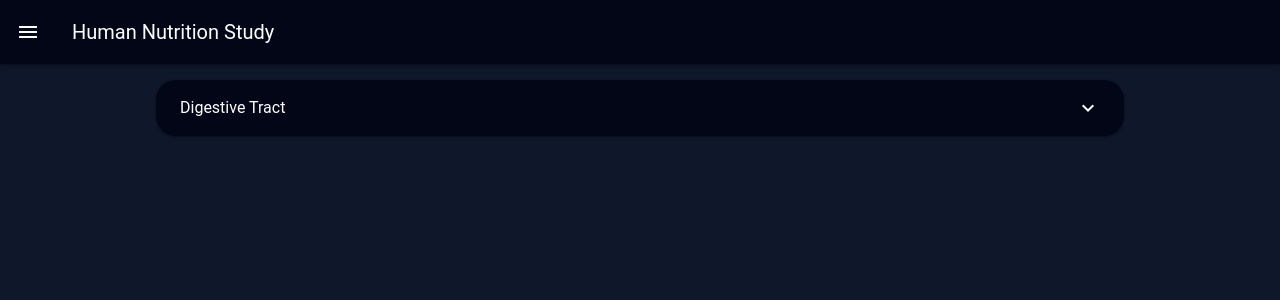
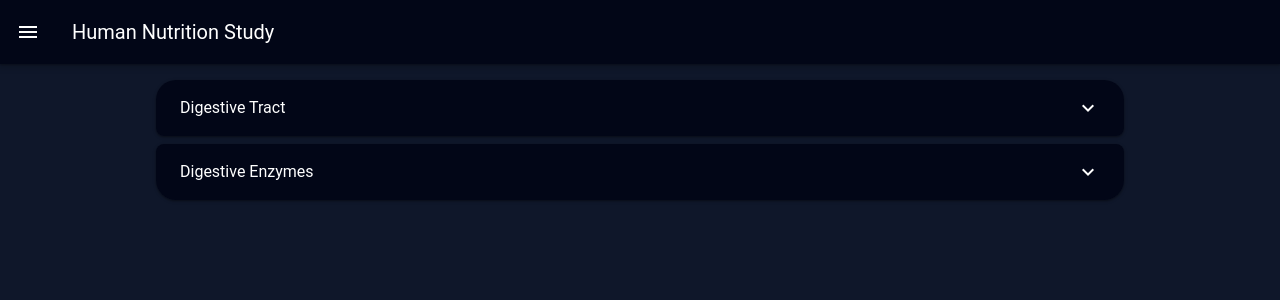
Before and after one commit to ndambra/human-nutrition-study, a Nuxt app: page /digestion in a window 1280 px wide. Shown: the top 300 px of the page. Built offline with nearby package versions, Linux system fonts and the light colour scheme.

Commit message:
add digestive enzymes table

```diff
--- /dev/null
+++ b/app/components/digestion/digestive-enzymes-table.vue
@@ -0,0 +1,37 @@
+<script lang="ts" setup>
+const digestiveEnzymes = [
+  {
+    location: "Mouth",
+    enzymes: "Salivary amylase; Lingual lipase",
+  },
+];
+</script>
+
+<template>
+  <v-container>
+    <v-table
+      striped="even"
+      class="mb-8"
+    >
+      <thead>
+        <tr>
+          <th class="text-left">Location</th>
+          <th class="text-left">Enzyme/Coenzyme</th>
+        </tr>
+      </thead>
+      <tbody>
+        <tr
+          v-for="enzyme in digestiveEnzymes"
+          :key="enzyme.location"
+        >
+          <td>{{ enzyme.location }}</td>
+          <td>{{ enzyme.enzymes }}</td>
+        </tr>
+      </tbody>
+    </v-table>
+  </v-container>
+</template>
+
+<style>
+
+</style>
--- a/app/components/digestion/digestive-tract-table.vue
+++ b/app/components/digestion/digestive-tract-table.vue
@@ -22,6 +22,10 @@ const giTract = [
   {
     name: "Oral cavity",
     desc: "Mechanical breakdown, moistening, and mixing of food with saliva",
+  },
+  {
+    name: "Pharynx",
+    desc: "Propels food from the back of the oral cavity into the esophagus",
   },
   {
     name: "Esophagus",
--- a/app/pages/digestion.vue
+++ b/app/pages/digestion.vue
@@ -23,6 +23,22 @@
           <DigestionDigestiveTractTable />
         </v-expansion-panel-text>
       </v-expansion-panel>
+
+      <v-expansion-panel>
+        <v-expansion-panel-title>
+          <v-row density="comfortable">
+            <v-col
+              class="d-flex justify-start"
+              cols="4"
+            >
+              Digestive Enzymes
+            </v-col>
+          </v-row>
+        </v-expansion-panel-title>
+        <v-expansion-panel-text>
+          <DigestionDigestiveEnzymesTable />
+        </v-expansion-panel-text>
+      </v-expansion-panel>
     </v-expansion-panels>
   </v-container>
 </template>
```
